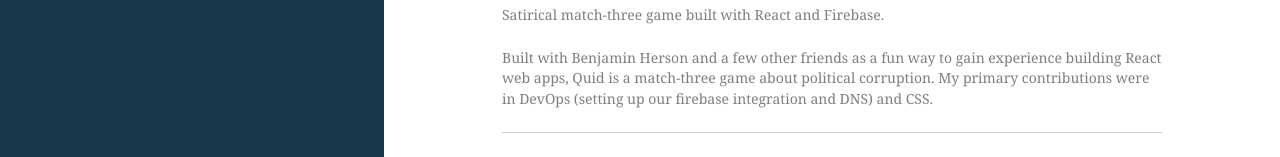
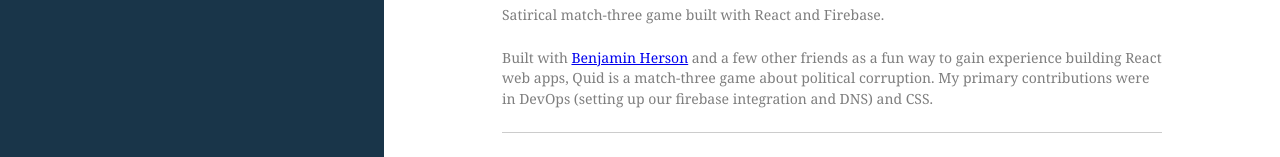
Before and after one commit to jenniferOlsen/jenniferolsen.github.io, a Gatsby site: page /quid/ in a window 1280 px wide. Shown: the part 585-742 px from the top of the page. Built offline with nearby package versions, Linux system fonts and the light colour scheme; Gatsby itself is replaced by a stand-in of ours; some packages are replaced by stand-ins of ours.

Commit message:
add link to Benjamin's site

```diff
--- a/src/posts/quid.md
+++ b/src/posts/quid.md
@@ -10,4 +10,4 @@ image: './quid.png'
 
 Satirical match-three game built with React and Firebase.
 
-Built with Benjamin Herson and a few other friends as a fun way to gain experience building React web apps, Quid is a match-three game about political corruption. My primary contributions were in DevOps (setting up our firebase integration and DNS) and CSS.
+Built with [Benjamin Herson](http://bherson.com) and a few other friends as a fun way to gain experience building React web apps, Quid is a match-three game about political corruption. My primary contributions were in DevOps (setting up our firebase integration and DNS) and CSS.
```
